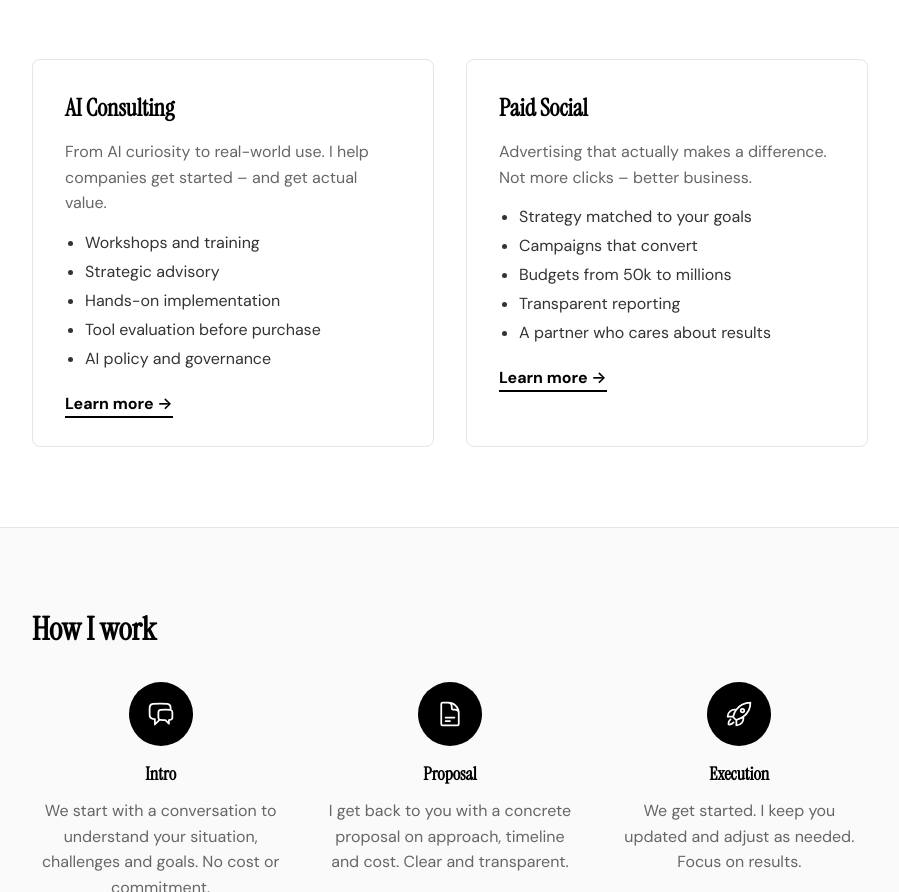
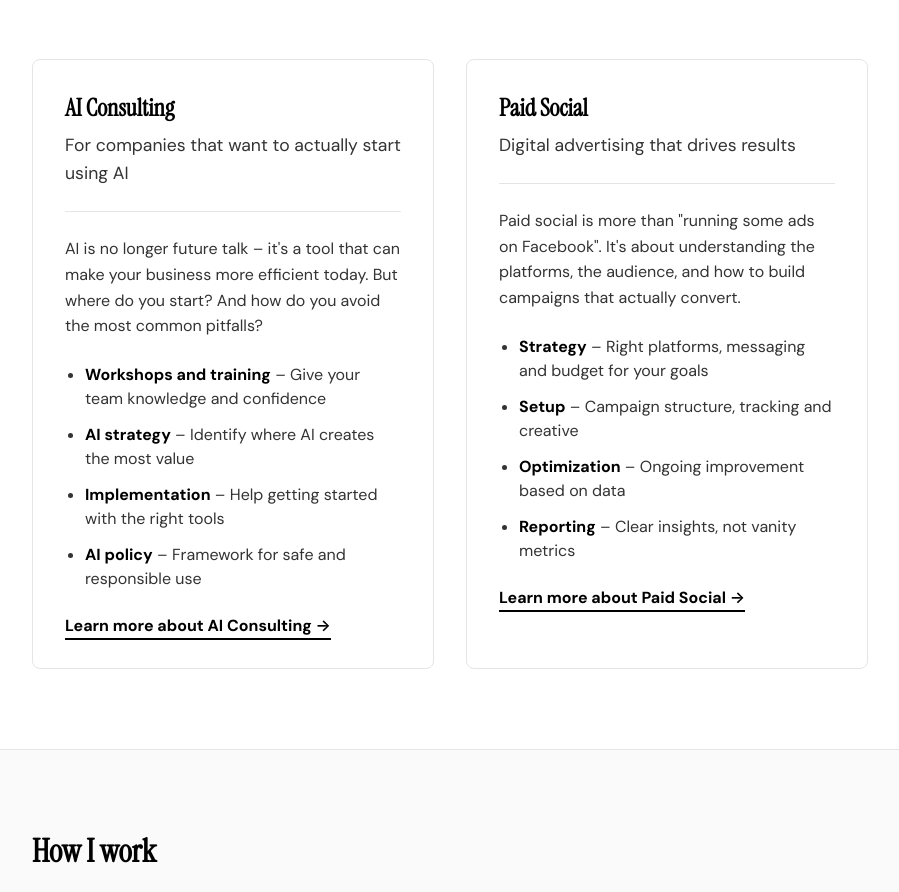
Before and after one commit to PeterRosdahl/adorable-website, an Astro site: page /en in a window 1280 px wide. Shown: the part 1060-1952 px from the top of the page, without its empty margins (190-1089 px from the left). Built offline with nearby package versions, Linux system fonts and the light colour scheme; Astro itself is replaced by a stand-in of ours.

Commit message:
Match homepage service cards to Tjänster page style

```diff
--- a/src/pages/en/index.astro
+++ b/src/pages/en/index.astro
@@ -64,27 +64,27 @@ import Layout from '../../layouts/Layout-en.astro';
 				<div class="services-grid">
 					<div class="service-card">
 						<h3>AI Consulting</h3>
-						<p>From AI curiosity to real-world use. I help companies get started – and get actual value.</p>
+						<p class="service-tagline">For companies that want to actually start using AI</p>
+						<p>AI is no longer future talk – it's a tool that can make your business more efficient today. But where do you start? And how do you avoid the most common pitfalls?</p>
 						<ul>
-							<li>Workshops and training</li>
-							<li>Strategic advisory</li>
-							<li>Hands-on implementation</li>
-							<li>Tool evaluation before purchase</li>
-							<li>AI policy and governance</li>
+							<li><strong>Workshops and training</strong> – Give your team knowledge and confidence</li>
+							<li><strong>AI strategy</strong> – Identify where AI creates the most value</li>
+							<li><strong>Implementation</strong> – Help getting started with the right tools</li>
+							<li><strong>AI policy</strong> – Framework for safe and responsible use</li>
 						</ul>
-						<a href="/en/ai" class="service-link">Learn more →</a>
+						<a href="/en/ai" class="service-link">Learn more about AI Consulting →</a>
 					</div>
 					<div class="service-card">
 						<h3>Paid Social</h3>
-						<p>Advertising that actually makes a difference. Not more clicks – better business.</p>
+						<p class="service-tagline">Digital advertising that drives results</p>
+						<p>Paid social is more than "running some ads on Facebook". It's about understanding the platforms, the audience, and how to build campaigns that actually convert.</p>
 						<ul>
-							<li>Strategy matched to your goals</li>
-							<li>Campaigns that convert</li>
-							<li>Budgets from 50k to millions</li>
-							<li>Transparent reporting</li>
-							<li>A partner who cares about results</li>
+							<li><strong>Strategy</strong> – Right platforms, messaging and budget for your goals</li>
+							<li><strong>Setup</strong> – Campaign structure, tracking and creative</li>
+							<li><strong>Optimization</strong> – Ongoing improvement based on data</li>
+							<li><strong>Reporting</strong> – Clear insights, not vanity metrics</li>
 						</ul>
-						<a href="/en/paid-social" class="service-link">Learn more →</a>
+						<a href="/en/paid-social" class="service-link">Learn more about Paid Social →</a>
 					</div>
 				</div>
 			</div>
@@ -367,13 +367,21 @@ import Layout from '../../layouts/Layout-en.astro';
 	.service-card h3 {
 		font-size: 1.5rem;
 		font-weight: 600;
-		margin: 0 0 1rem;
+		margin: 0 0 0.5rem;
+	}
+
+	.service-tagline {
+		font-size: 1.1rem;
+		color: #666;
+		margin: 0 0 1.5rem;
+		padding-bottom: 1.5rem;
+		border-bottom: 1px solid #e5e5e5;
 	}
 
 	.service-card p {
-		color: #666;
+		color: #333;
 		line-height: 1.6;
-		margin: 0 0 1rem;
+		margin: 0 0 1.5rem;
 	}
 
 	.service-card ul {
@@ -383,7 +391,12 @@ import Layout from '../../layouts/Layout-en.astro';
 	}
 
 	.service-card li {
-		margin-bottom: 0.5rem;
+		margin-bottom: 0.75rem;
+		line-height: 1.5;
+	}
+
+	.service-card li strong {
+		color: #000;
 	}
 
 	.service-link {
--- a/src/pages/index.astro
+++ b/src/pages/index.astro
@@ -64,27 +64,27 @@ import Layout from '../layouts/Layout.astro';
 				<div class="services-grid">
 					<div class="service-card">
 						<h3>AI-rådgivning</h3>
-						<p>Från AI-nyfikenhet till faktisk användning. Jag hjälper företag att komma igång – och få ut verkligt värde.</p>
+						<p class="service-tagline">För företag som vill börja använda AI på riktigt</p>
+						<p>AI är inte längre framtidsprat – det är ett verktyg som kan effektivisera er verksamhet idag. Men var börjar man? Och hur undviker man de vanligaste fallgroparna?</p>
 						<ul>
-							<li>Workshops och utbildning</li>
-							<li>Strategisk rådgivning</li>
-							<li>Hands-on implementering</li>
-							<li>Verktygsanalys inför inköp</li>
-							<li>AI-policy och governance</li>
+							<li><strong>Workshops och utbildning</strong> – Ge teamet kunskap och självförtroende</li>
+							<li><strong>AI-strategi</strong> – Identifiera var AI skapar mest värde</li>
+							<li><strong>Implementering</strong> – Hjälp att komma igång med rätt verktyg</li>
+							<li><strong>AI-policy</strong> – Ramverk för säker och ansvarsfull användning</li>
 						</ul>
-						<a href="/ai" class="service-link">Läs mer →</a>
+						<a href="/ai" class="service-link">Läs mer om AI-rådgivning →</a>
 					</div>
 					<div class="service-card">
 						<h3>Paid Social</h3>
-						<p>Annonsering som gör skillnad på riktigt. Inte fler klick – bättre affärer.</p>
+						<p class="service-tagline">Digital annonsering som driver resultat</p>
+						<p>Paid social är mer än att "köra lite annonser på Facebook". Det handlar om att förstå plattformarna, målgruppen och hur man bygger kampanjer som faktiskt konverterar.</p>
 						<ul>
-							<li>Strategi som matchar era mål</li>
-							<li>Kampanjer som konverterar</li>
-							<li>Budgetar från 50k till miljoner</li>
-							<li>Transparent rapportering</li>
-							<li>En partner som bryr sig om resultaten</li>
+							<li><strong>Strategi</strong> – Rätt plattformar, budskap och budget för era mål</li>
+							<li><strong>Uppsättning</strong> – Kampanjstruktur, tracking och kreativ</li>
+							<li><strong>Optimering</strong> – Löpande förbättring baserat på data</li>
+							<li><strong>Rapportering</strong> – Tydliga insikter, inte vanity metrics</li>
 						</ul>
-						<a href="/paid-social" class="service-link">Läs mer →</a>
+						<a href="/paid-social" class="service-link">Läs mer om Paid Social →</a>
 					</div>
 				</div>
 			</div>
@@ -368,13 +368,21 @@ import Layout from '../layouts/Layout.astro';
 	.service-card h3 {
 		font-size: 1.5rem;
 		font-weight: 600;
-		margin: 0 0 1rem;
+		margin: 0 0 0.5rem;
+	}
+
+	.service-tagline {
+		font-size: 1.1rem;
+		color: #666;
+		margin: 0 0 1.5rem;
+		padding-bottom: 1.5rem;
+		border-bottom: 1px solid #e5e5e5;
 	}
 
 	.service-card p {
-		color: #666;
+		color: #333;
 		line-height: 1.6;
-		margin: 0 0 1rem;
+		margin: 0 0 1.5rem;
 	}
 
 	.service-card ul {
@@ -384,7 +392,12 @@ import Layout from '../layouts/Layout.astro';
 	}
 
 	.service-card li {
-		margin-bottom: 0.5rem;
+		margin-bottom: 0.75rem;
+		line-height: 1.5;
+	}
+
+	.service-card li strong {
+		color: #000;
 	}
 
 	.service-link {
```
